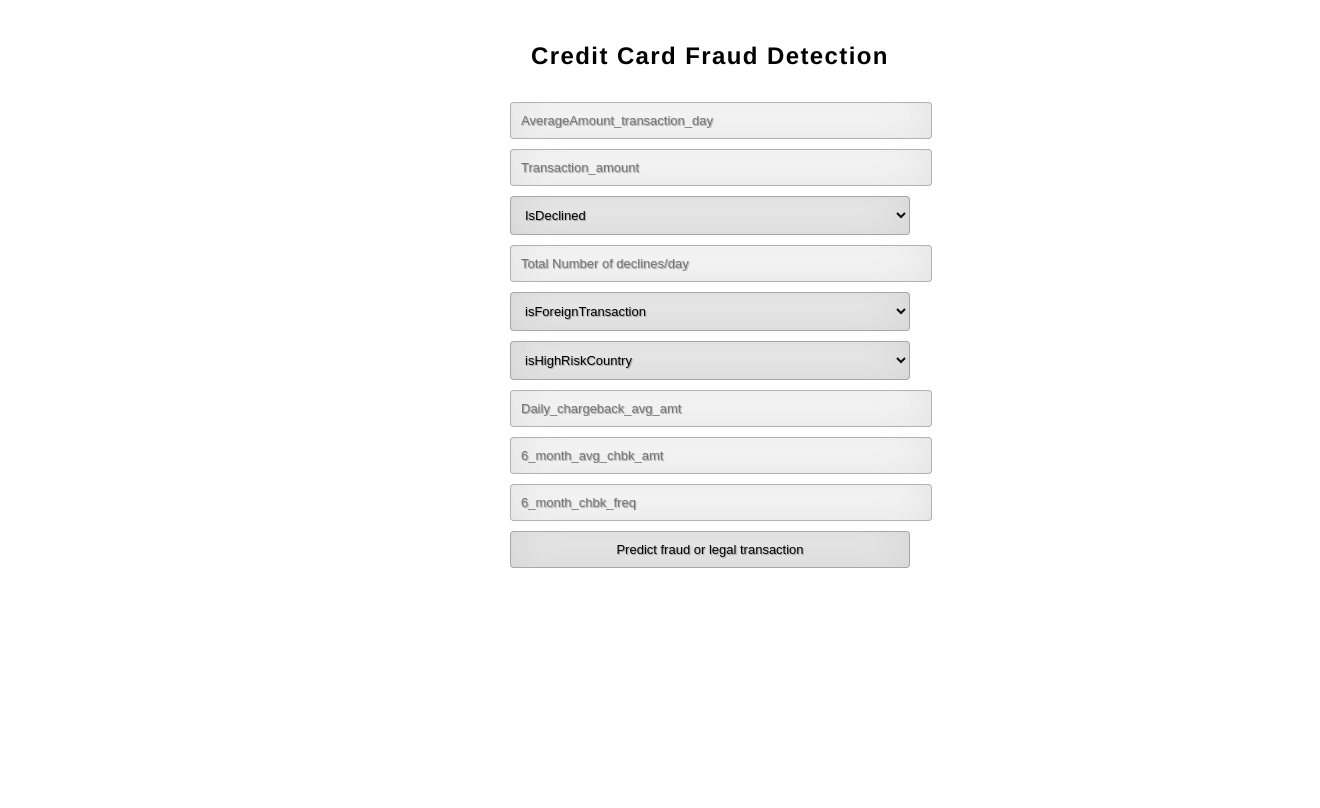
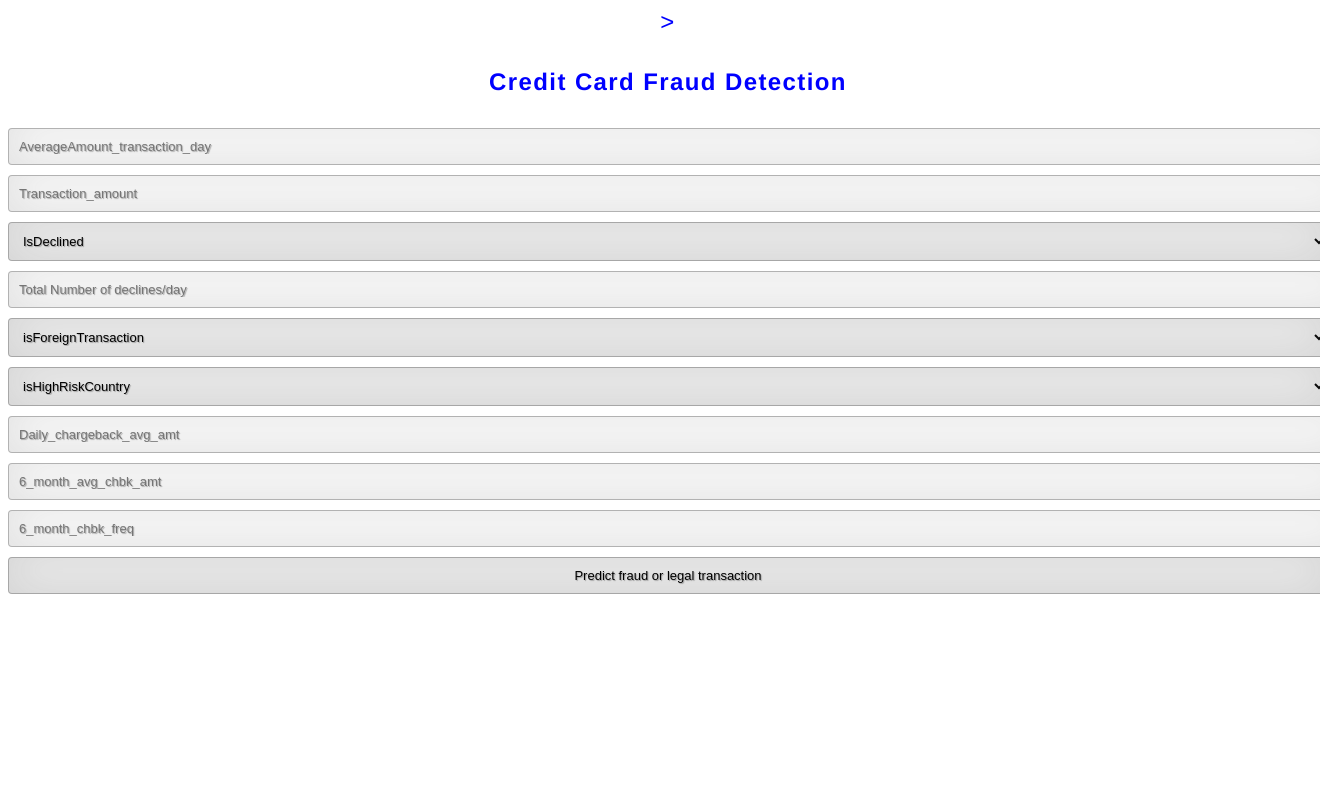
Before and after one commit to Swetagupta647/credit-card-fraud-detection, a Flask app: page / in a window 1320 px wide; the page is wider, and only the part inside the window is pictured. Run offline with Flask 2, Linux system fonts and the light colour scheme; parts of the project's set-up code (start-up, migrations or seed data) failed here and were passed over.

Commit message:
changed the css

```diff
--- a/templates/index.html
+++ b/templates/index.html
@@ -9,7 +9,7 @@
 </head>
 
 <body >
- <div class="login">
+ <div style="color:blue">>
 	<h4> Credit Card Fraud Detection</h4>
 
      <!-- Main Input For Receiving Query to our ML -->
```
